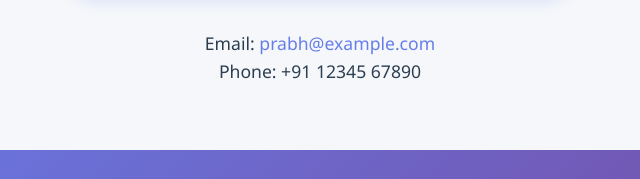
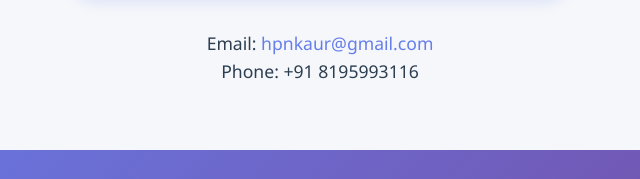
Before and after one commit to Prabhleen-Kaur1218/Prabhleen-Kaur1218.github.io, a plain HTML site: page index.html in a window 1280 px wide. Shown: the part 2808-2987 px from the top of the page, 320-960 px from the left. Drawn offline with Linux system fonts and the light colour scheme.

Commit message:
modified:   index.html

```diff
--- a/index.html
+++ b/index.html
@@ -103,8 +103,8 @@
             <button type="submit">Send Message</button>
         </form>
         <div class="contact-info">
-            <p>Email: <a href="mailto:Prabh@example.com">prabh@example.com</a></p>
-            <p>Phone: +91 12345 67890</p>
+            <p>Email: <a href="mailto:Prabh@example.com">hpnkaur@gmail.com</a></p>
+            <p>Phone: +91 8195993116</p>
         </div>
     </section>
 
```
